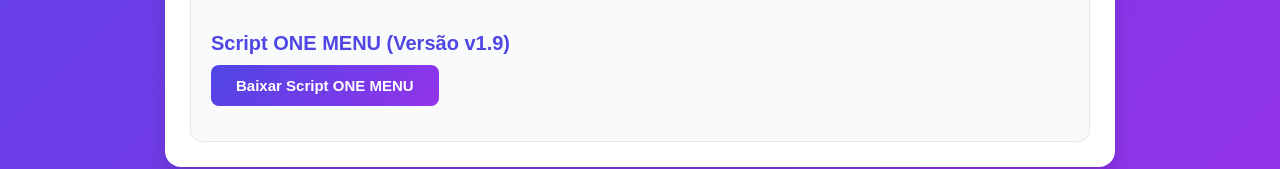
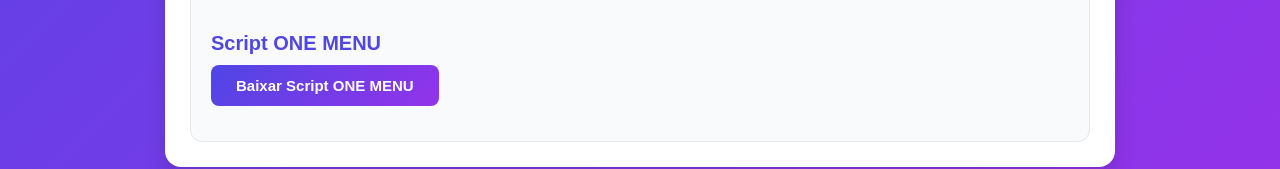
Before and after one commit to 0NEM0DZ/onemenuofc, a plain HTML site: page index.html in a window 1280 px wide. Shown: the part 796-965 px from the top of the page. Drawn offline with Linux system fonts and the light colour scheme.

Commit message:
Update index.html

```diff
--- a/index.html
+++ b/index.html
@@ -106,8 +106,8 @@
       <h2>Game Guardian (Android 14+)</h2>
       <a href="GameGuardian14.apk" download class="button">Baixar Game Guardian (Android 14+)</a>
 
-      <h2>Script ONE MENU (Versão v1.9)</h2>
-      <a href="https://www.mediafire.com/file/pao8jpdvvsnbeti/Script+ONE+MENU+Rio+Rise+v1.9.lua/file" download class="button">Baixar Script ONE MENU</a>
+      <h2>Script ONE MENU</h2>
+      <a href="https://www.mediafire.com/folder/8r4gckfw7u13p/one+menu+script" download class="button">Baixar Script ONE MENU</a>
 
     </div>
   </div>
```
